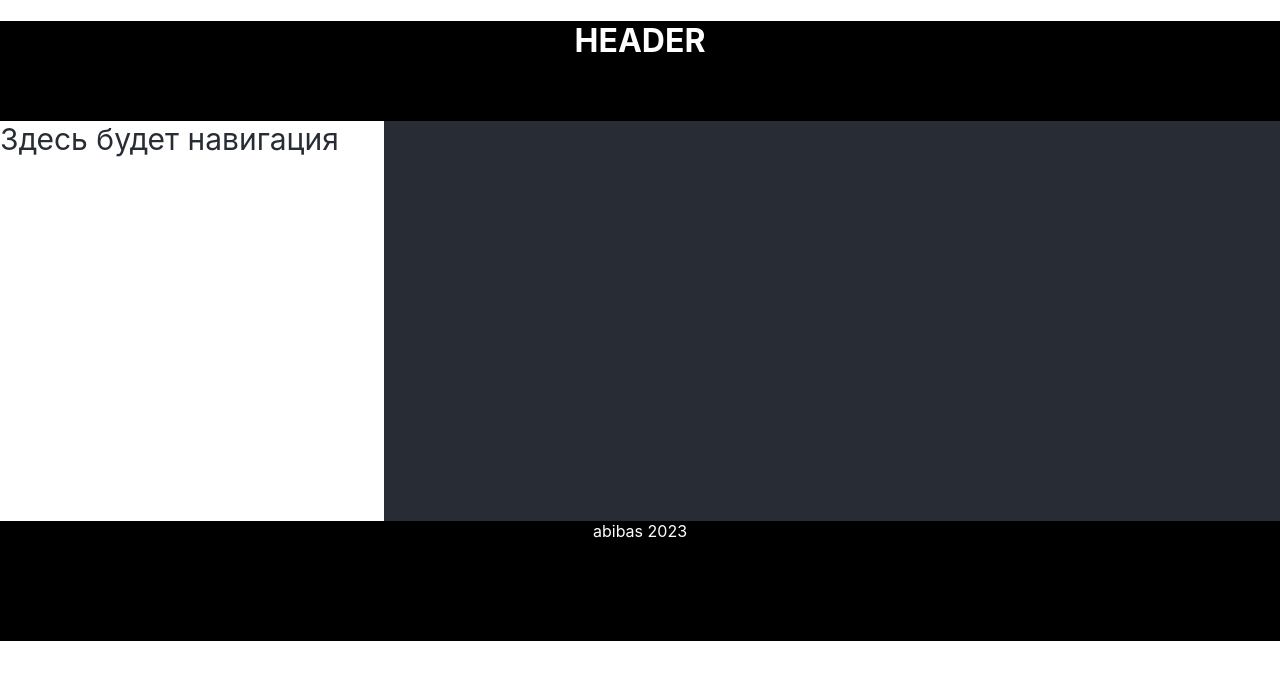
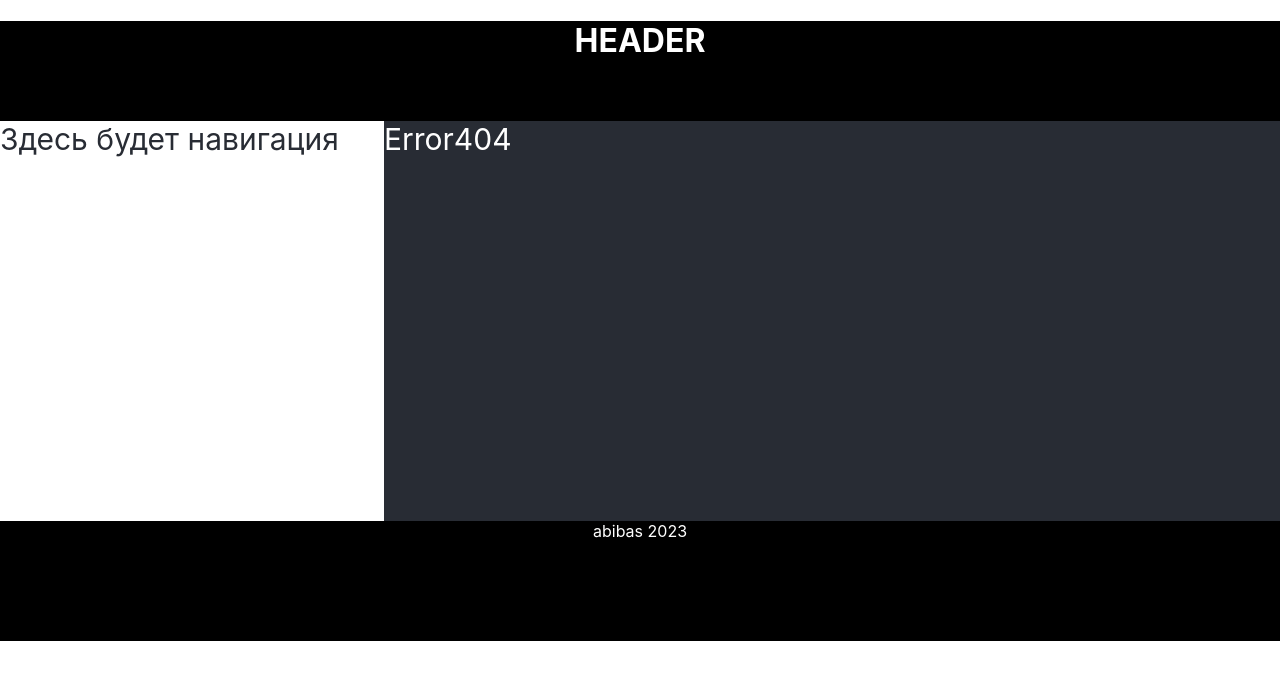
Before and after one commit to igor-minaev/microtask-react-router, a React (Vite) app: page / in a window 1280 px wide. Shown: the top 680 px of the page. Built offline with nearby package versions, Linux system fonts and the light colour scheme.

Commit message:
completed lesson 1

```diff
--- a/src/App.tsx
+++ b/src/App.tsx
@@ -3,6 +3,7 @@ import {PageOne} from "./components/pages/PageOne.tsx";
 import {PageTwo} from "./components/pages/PageTwo.tsx";
 import {PageThree} from "./components/pages/PageThree.tsx";
 import {Route, Routes} from "react-router-dom";
+import {Error404} from "./components/pages/Error404.tsx";
 
 export const App = () => {
     return (
@@ -17,6 +18,7 @@ export const App = () => {
                         <Route path='/page1' element={<PageOne/>}/>
                         <Route path='/page2' element={<PageTwo/>}/>
                         <Route path='/page3' element={<PageThree/>}/>
+                        <Route path='/*' element={<Error404/>}/>
                     </Routes>
                 </div>
             </div>
```
